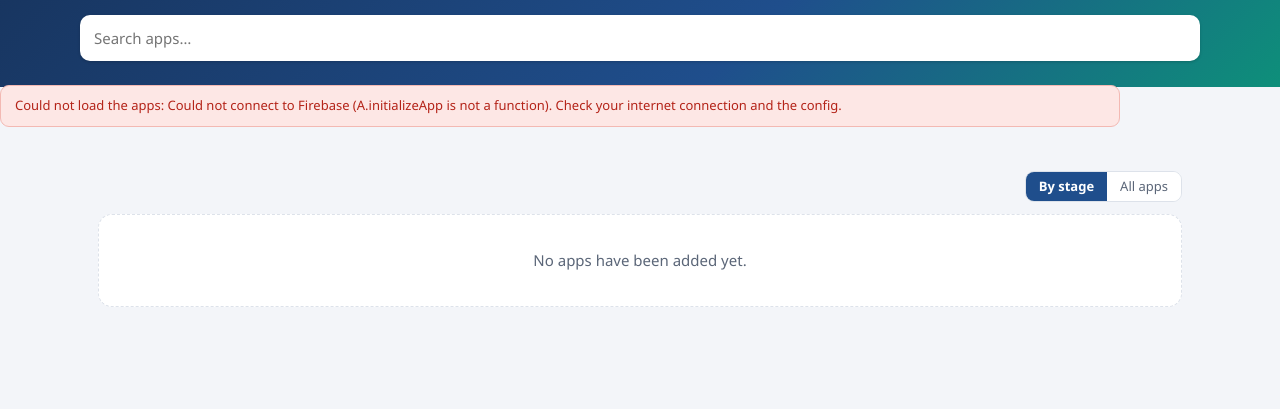
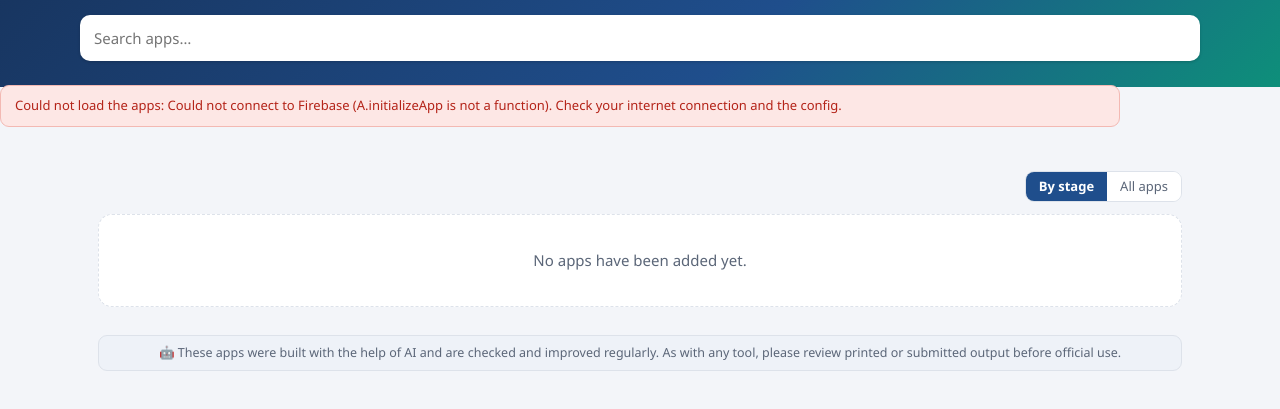
Before and after one commit to dinojmkhan-afk/apps-hub, a plain HTML site: page index.html in a window 1280 px wide. Shown: the part 83-492 px from the top of the page. Drawn offline with Linux system fonts and the light colour scheme.

Commit message:
Enhance footer with AI usage note
Added AI note to footer for user awareness.

```diff
--- a/index.html
+++ b/index.html
@@ -93,6 +93,7 @@ main.wrap{padding:18px}
 .edit{display:none;gap:5px;flex-wrap:wrap;border-top:1px solid var(--line);padding-top:8px;margin-top:4px}
 body.editing .edit{display:flex}
 .empty{background:#fff;border:1px dashed var(--line);border-radius:14px;padding:34px 18px;text-align:center;color:var(--mut)}
+.aiNote{margin-top:8px;padding:8px 12px;background:#eef2f8;border:1px solid var(--line);border-radius:9px;font-size:12.5px}
 footer{max-width:1120px;margin:10px auto 40px;padding:0 18px;color:var(--mut);font-size:13px;text-align:center}
 .modal{display:none;position:fixed;inset:0;background:rgba(15,22,34,.5);z-index:50;align-items:center;justify-content:center;padding:14px;overflow:auto}
 .modal.on{display:flex}
@@ -145,7 +146,7 @@ input:focus,textarea:focus,select:focus{outline:2px solid #9ec0ee;border-color:v
   </div>
   <div class="grid" id="grid"></div>
 </main>
-<footer id="foot"></footer>
+<footer><div id="foot"></div><div class="aiNote">🤖 These apps were built with the help of AI and are checked and improved regularly. As with any tool, please review printed or submitted output before official use.</div></footer>
 
 <!-- dialogs -->
 <div class="modal" id="mConfirm"><div class="box"><h2 id="cTitle"></h2><p id="cMsg"></p><input class="full" id="cInput" autocomplete="off" hidden style="margin-bottom:12px"><div class="foot"><button class="btn" id="cNo">Cancel</button><button class="btn pri" id="cYes">OK</button></div></div></div>
```
